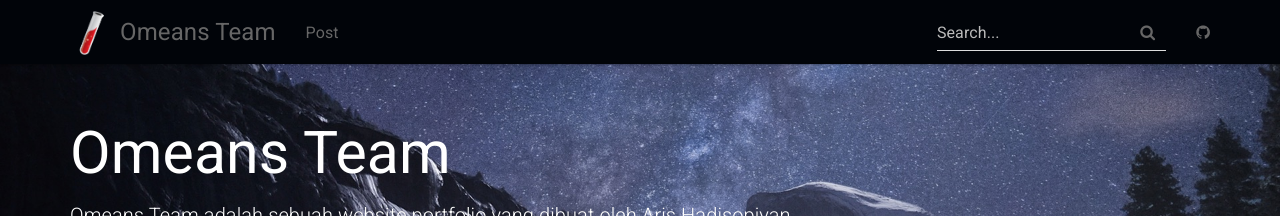
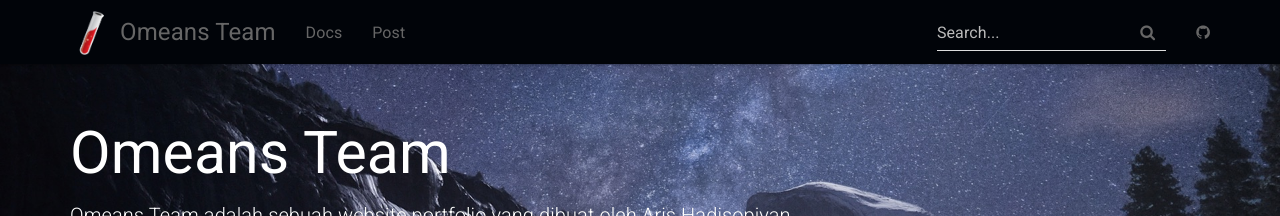
Before and after one commit to omeans-team/omeans-team.githubio, a Jekyll site: the page built from index.html, in a window 1280 px wide. Shown: the top 216 px of the page. Built offline with Jekyll 4.4.1, drawn with Linux system fonts in a browser that asks for light colours.

Commit message:
Update topnav.html

```diff
--- a/_includes/topnav.html
+++ b/_includes/topnav.html
@@ -13,7 +13,7 @@
         </div>
         <div id="navbar" class="collapse navbar-collapse">
             <ul class="nav navbar-nav">
-                <!-- <li {% if page.sectionid=='docs' %} class="active" {% endif %}><a href="{{ "/docs/home/" | relative_url }}">Docs</a></li> -->
+                <li {% if page.sectionid=='docs' %} class="active" {% endif %}><a href="{{ "/docs/home/" | relative_url }}">Docs</a></li>
                 <li {% if page.sectionid=='blog' %} class="active" {% endif %}><a href="{{ site.posts.first.url | relative_url }}">Post</a></li>
             </ul>
             <div class="navbar-right">
```
